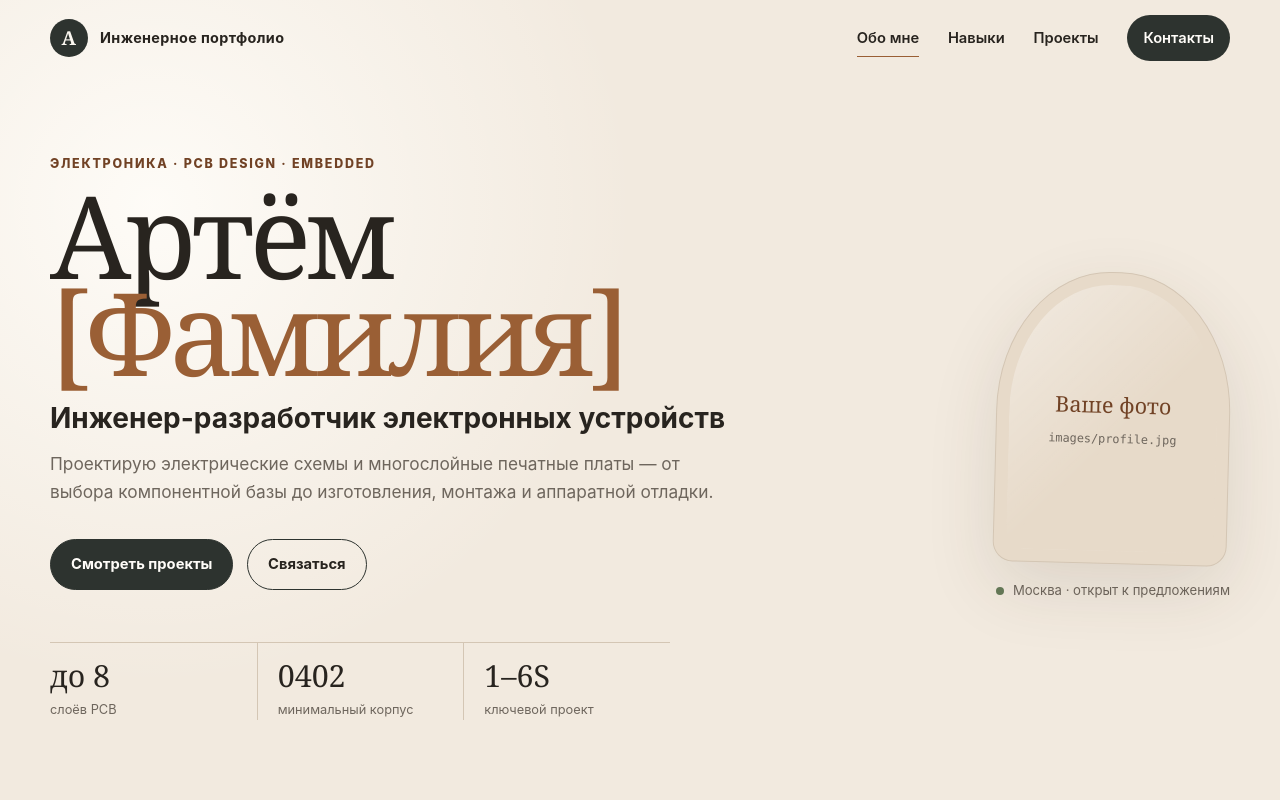
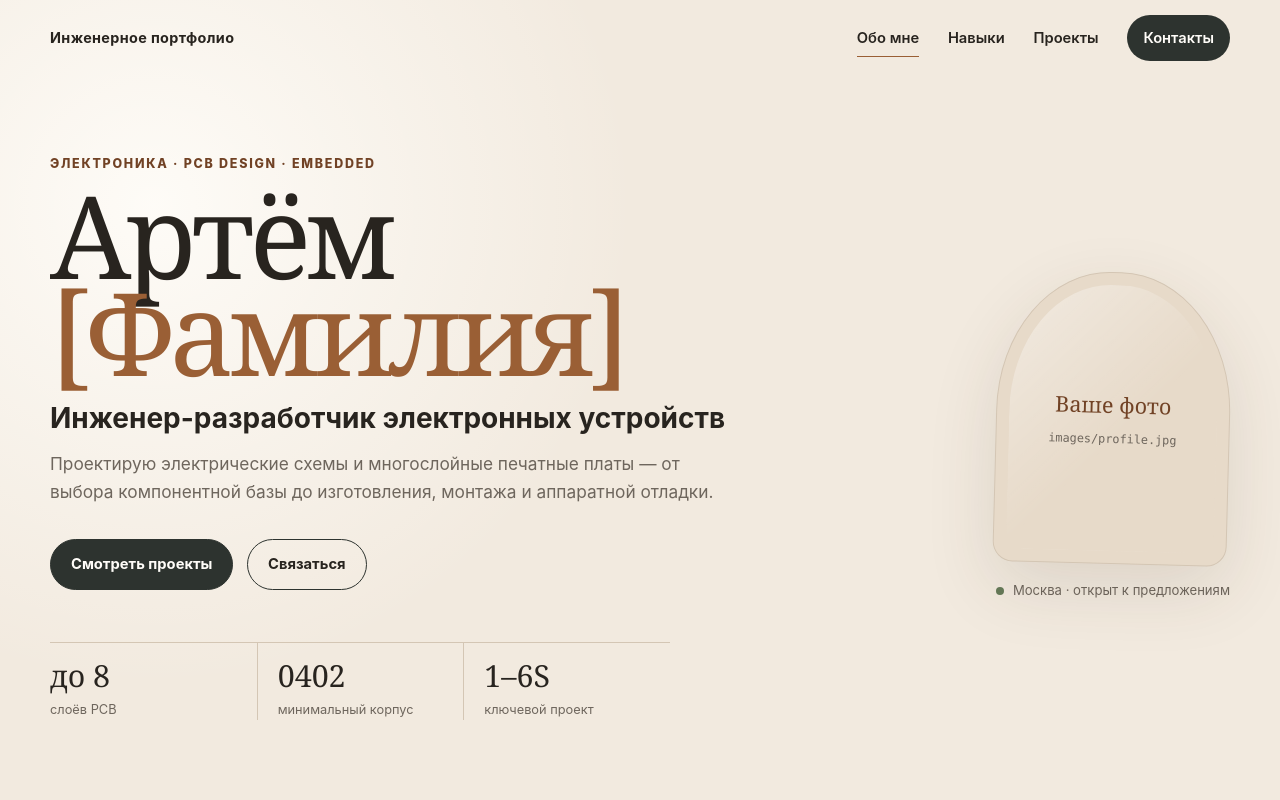
Before and after one commit to Art-tchn/Electronics-engineer, a plain HTML site: page index.html in a window 1280 px wide. Shown: the top 800 px of the page. Drawn offline with Linux system fonts and the light colour scheme.

Commit message:
Update index.html

```diff
--- a/index.html
+++ b/index.html
@@ -18,7 +18,7 @@
     <header class="site-header" id="top">
       <div class="container header-inner">
         <a class="brand" href="#top" aria-label="В начало страницы">
-          <span class="brand-mark" aria-hidden="true">А</span>
+
           <span class="brand-text">Инженерное портфолио</span>
         </a>
 
```
